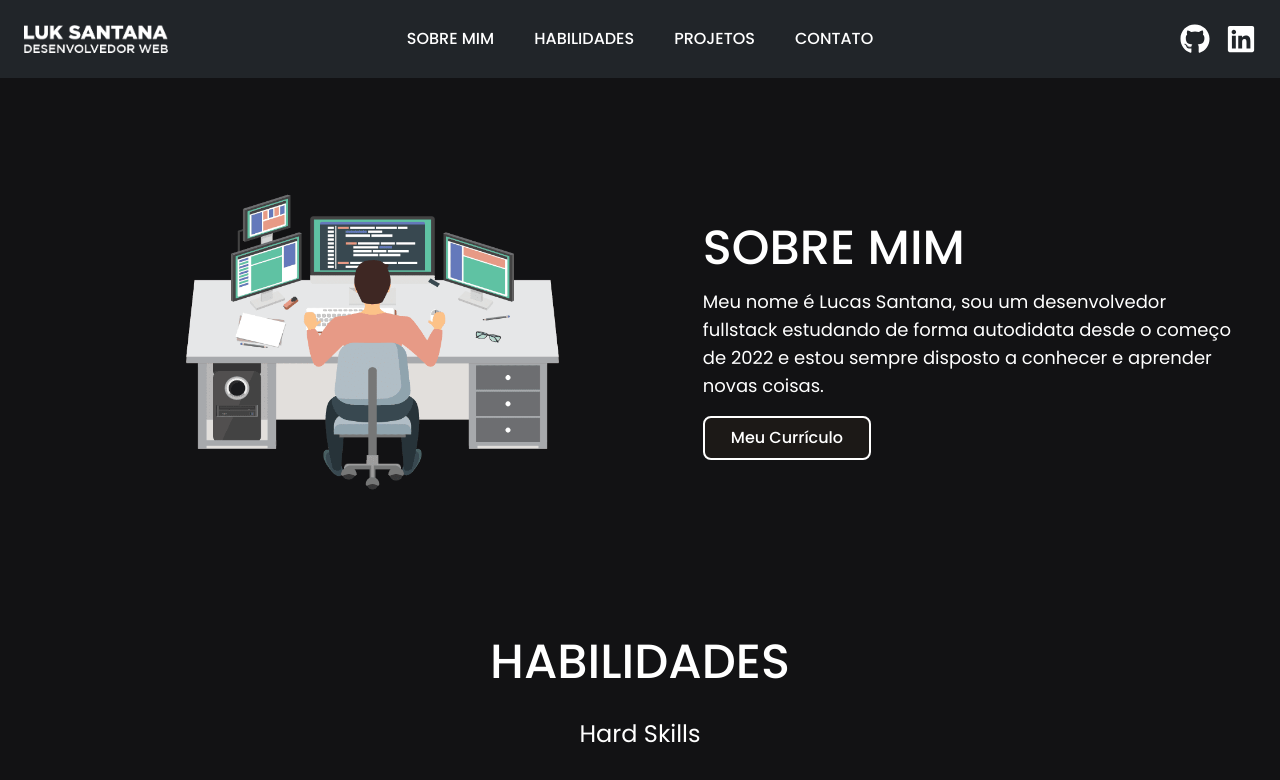
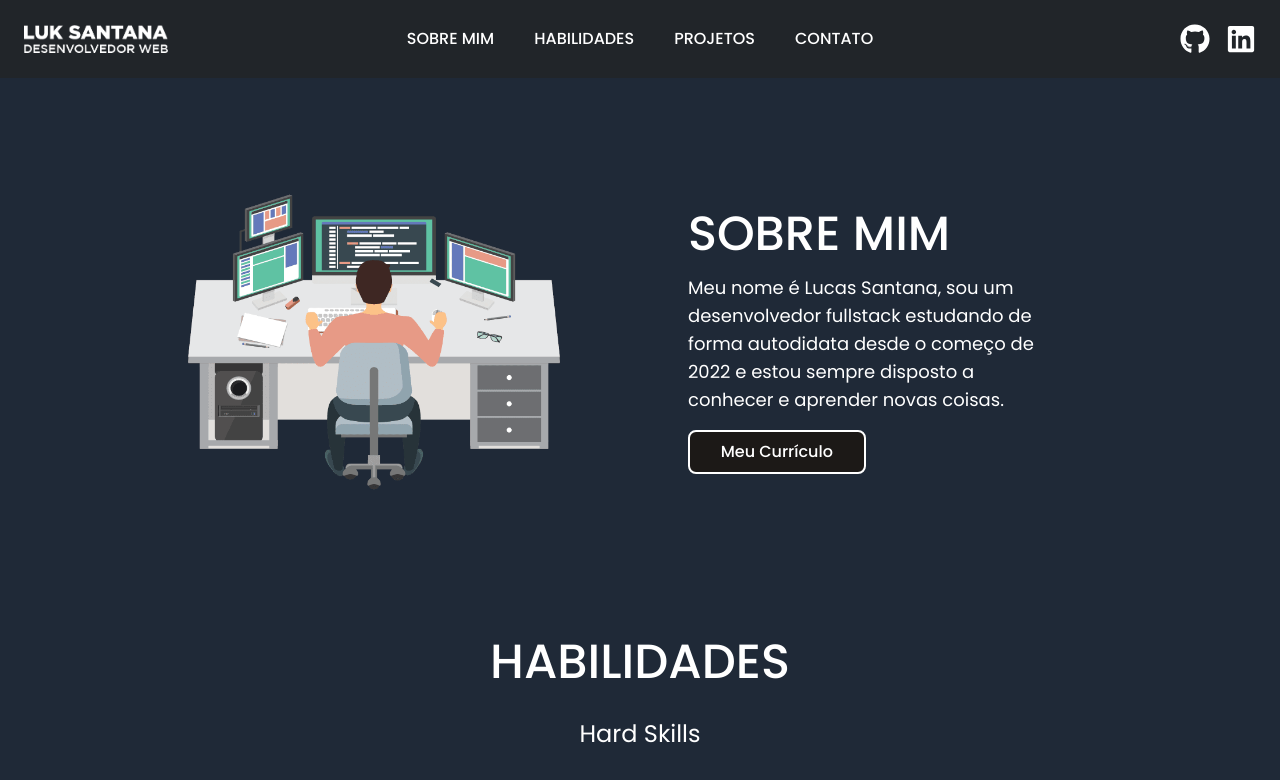
Before and after one commit to LukSantana/portfolio, a React (Vite) app: page / in a window 1280 px wide. Shown: the top 780 px of the page. Built offline with nearby package versions, Linux system fonts and the light colour scheme.

Commit message:
Improved styles

```diff
--- a/index.html
+++ b/index.html
@@ -5,7 +5,7 @@
     <meta name="viewport" content="width=device-width, initial-scale=1.0" />
     <title>Portfólio</title>
   </head>
-  <body class="bg-[#121214]">
+  <body class="bg-gray-800">
     <div id="root"></div>
     <script type="module" src="/src/main.tsx"></script>
   </body>
--- a/src/Components/About/index.tsx
+++ b/src/Components/About/index.tsx
@@ -6,9 +6,9 @@ const About = () => {
     return (
         <div className='flex justify-center sm:flex-row flex-col items-center gap-24 h-fit py-12'>
             <div className="flex justify-end sm:w-[50%]"><img className='h-80' src="../../assets/img/developer_cartoon.png" alt="Delevoper Cartoon Image" /></div>
-            <div className="flex flex-col gap-4 justify-center sm:w-[50%] px-4">
+            <div className="flex flex-col gap-4 justify-center sm:w-[50%] sm:px-0 px-6">
                 <Heading>Sobre Mim</Heading>
-                <span className="break-words text-white pr-8 text-lg">
+                <span className="break-words text-white text-lg  sm:pr-[40%]">
                     Meu nome é Lucas Santana, sou um desenvolvedor fullstack estudando
                     de forma autodidata desde o começo de 2022 e estou sempre disposto
                     a conhecer e aprender novas coisas.
--- a/src/Components/Navbar/index.tsx
+++ b/src/Components/Navbar/index.tsx
@@ -22,7 +22,7 @@ export default function Header() {
                         </a>
                     </div>
                     <div className="-my-2 -mr-2 md:hidden">
-                        <Popover.Button className="inline-flex items-center justify-center rounded-md bg-[#212529] p-2 text-gray-400 hover:bg-[#212529] focus:outline-none focus:ring-2 focus:ring-inset focus:ring-indigo-500">
+                        <Popover.Button className="inline-flex items-center justify-center rounded-md bg-[#212529] p-2 text-gray-400 hover:bg-[#212529] focus:outline-none focus:ring-2 focus:ring-inset focus:ring-stone-500">
                             <span className="sr-only">Open menu</span>
                             <Bars3Icon className="h-6 w-6" aria-hidden="true" />
                         </Popover.Button>
@@ -73,7 +73,7 @@ export default function Header() {
                                     />
                                 </div>
                                 <div className="-mr-2">
-                                    <Popover.Button className="inline-flex items-center justify-center rounded-md bg-white p-2 text-gray-400 hover:bg-gray-100 hover:text-gray-500 focus:outline-none focus:ring-2 focus:ring-inset focus:ring-indigo-500">
+                                    <Popover.Button className="inline-flex items-center justify-center rounded-md bg-[#212529] p-2 text-gray-400 hover:bg-[#32383e] hover:text-gray-300 focus:outline-none focus:ring-2 focus:ring-inset focus:ring-stone-400">
                                         <span className="sr-only">Close menu</span>
                                         <XMarkIcon className="h-6 w-6" aria-hidden="true" />
                                     </Popover.Button>
--- a/src/Components/SkillsCard/index.tsx
+++ b/src/Components/SkillsCard/index.tsx
@@ -7,8 +7,8 @@ interface SkillCardProps {
 const SkillsCard = ({ title, imgUrl, skillLevel }: SkillCardProps) => {
     return (
         <div className='flex flex-col justify-center items-center gap-3 w-24'>
+            <img src={imgUrl} alt={title} />
             <h2 className='text-center text-white'>{title}</h2>
-            <img src={imgUrl} alt={title} />
             <div className='bg-[#4a5158] rounded-lg h-1 w-full'>
                 <div className={`bg-gradient-to-r from-purple-500 via-purple-600 to-purple-800 rounded-lg h-1`} style={{width: `${skillLevel}`}}></div>
             </div>
```
